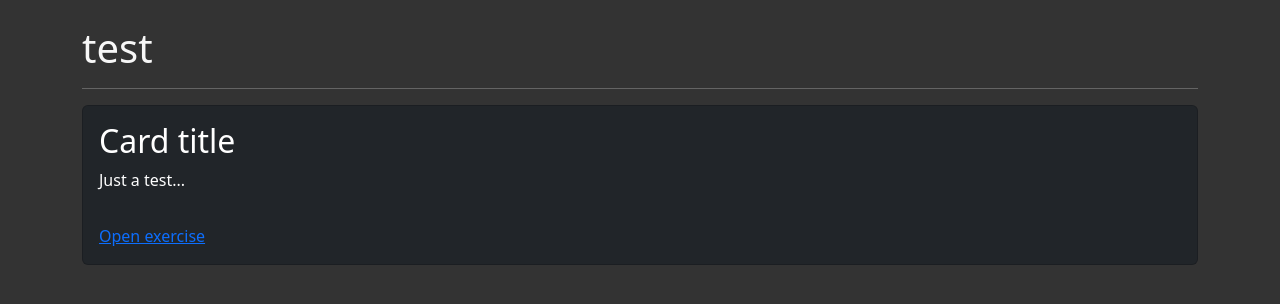
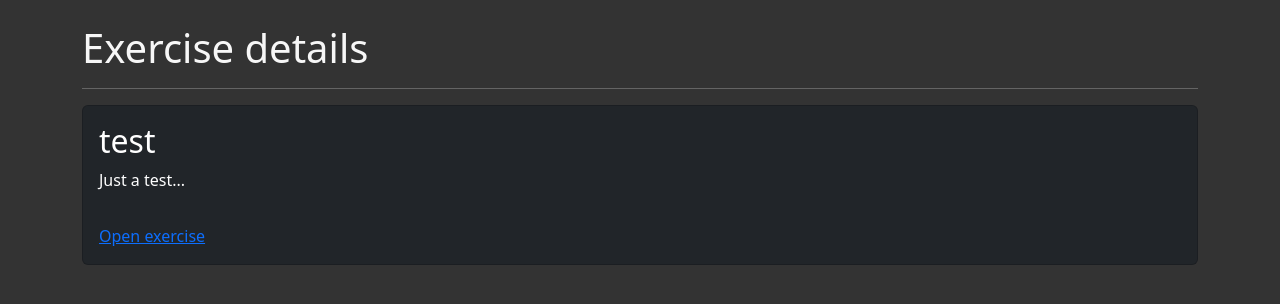
Before and after one commit to dantas15/beacademy-devstart-logicadeprogramacao, a PHP site: page /exercise.php?title=test in a window 1280 px wide. Shown: the part 56-360 px from the top of the page. Run offline with PHP 8.4, Linux system fonts and the light colour scheme.

Commit message:
fix: display exercise title in exercise-details

```diff
--- a/includes/exercise-details.php
+++ b/includes/exercise-details.php
@@ -1,13 +1,13 @@
-<h1 class="mt-4 mb-2"><?= $exercise->title ?></h1>
+<h1 class="mt-4 mb-2">Exercise details</h1>
 
 <hr/>
 
 <article class="card bg-dark text-bg-dark">
     <div class="card-body">
-        <h2 class="card-title">Card title</h2>
+        <h2 class="card-title"><?= $exercise->title ?></h2>
         <p class="card-text"><?= $exercise->description ?></p>
     </div>
     <div class="card-body">
-        <a href="exercise/<?= $exercise->title ?>.php" class="card-link">Open exercise</a>
+        <a href="exercises/<?= $exercise->title ?>.php" class="card-link">Open exercise</a>
     </div>
 </article>
```
